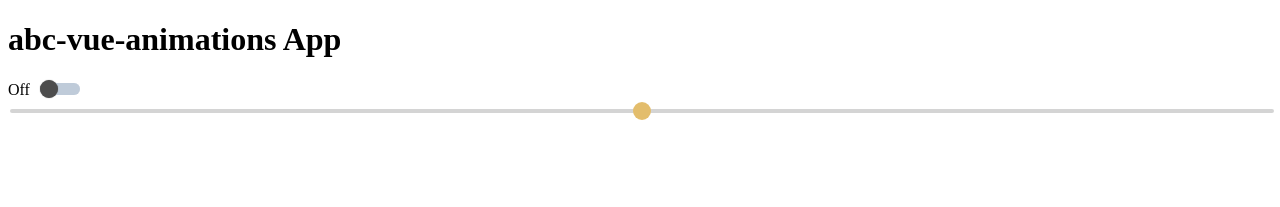
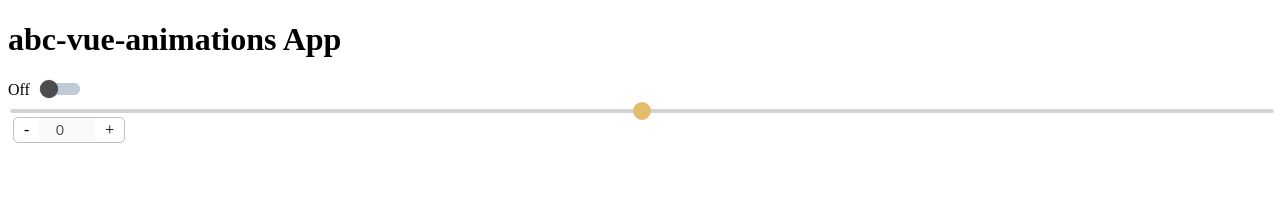
Before and after one commit to nmalozzi/abc-vue-animations, a Vue app: page / in a window 1280 px wide. Shown: the top 207 px of the page. Built offline with nearby package versions, Linux system fonts and the light colour scheme.

Commit message:
Adding a plus/minus input component

```diff
--- /dev/null
+++ b/src/components/PlusMinusInput.vue
@@ -0,0 +1,97 @@
+<template>
+  <div class="plus-minus-input">
+    <div class="plus-minus-button minus" v-on:click="mpminus()">
+      -
+    </div>
+    <div id="field">
+      <input type="number" v-model="newValue" disabled/>
+    </div>
+    <div class="plus-minus-button plus" v-on:click="mpplus()">
+      +
+    </div>
+  </div>
+</template>
+
+<script>
+export default {
+  props: {
+    value: {
+      default: 0,
+      type: Number
+    },
+    min: {
+      default: 0,
+      type: Number
+    },
+    max: {
+      default: undefined,
+      type: Number
+    }
+  },
+  data() {
+    return {
+      newValue: 0
+    }
+  },
+  methods: {
+    mpplus: function () {
+      if (this.max === undefined || (this.newValue < this.max)) {
+        this.newValue = this.newValue + 1
+        this.$emit('input', this.newValue)
+      }
+    },
+    mpminus: function () {
+      if ((this.newValue) > this.min) {
+        this.newValue = this.newValue - 1
+        this.$emit('input', this.newValue)
+      }
+    }
+  },
+  watch: {
+    value: {
+      handler: function (newVal) {
+        this.newValue = newVal
+      }
+    }
+  },
+  created: function () {
+    this.newValue = this.value
+  }
+}
+</script>
+<style scoped>
+.plus-minus-input {
+  border: 1px solid silver;
+  border-radius: 5px;
+  background-color: #FFF;
+  margin: 0 5px 0 5px;
+  display: inline-block;
+  user-select: none;
+}
+
+.plus-minus-input div {
+  display: inline-block;
+}
+
+.plus-minus-input #field input {
+  width: 50px;
+  text-align: center;
+  font-size: 15px;
+  padding: 3px;
+  border: none;
+}
+
+.plus-minus-input .plus-minus-button {
+  padding: 3px 10px 3px 10px;
+  cursor: pointer;
+  border-radius: 5px;
+}
+
+.plus-minus-input .plus-minus-button:hover {
+  background-color: #DDD;
+}
+
+.plus-minus-input .plus-minus-button:active {
+  background-color: #c5c5c5;
+}
+</style>
--- a/src/layouts/WaterPressure.vue
+++ b/src/layouts/WaterPressure.vue
@@ -3,12 +3,14 @@
     <h1>{{ header }}</h1>
     <ToggleButton id="switch" />
     <SliderBar />
+    <PlusMinusInput />
   </div>
 </template>
 
 <script>
-import ToggleButton from '../components/ToggleButton.vue'
-import SliderBar from '../components/SliderBar.vue'
+import ToggleButton from '@/components/ToggleButton.vue'
+import SliderBar from '@/components/SliderBar.vue'
+import PlusMinusInput from "@/components/PlusMinusInput";
 
 export default {
   name: 'WaterPressureLayout',
@@ -16,6 +18,7 @@ export default {
     header: String
   },
   components: {
+    PlusMinusInput,
     ToggleButton,
     SliderBar
   }
```
